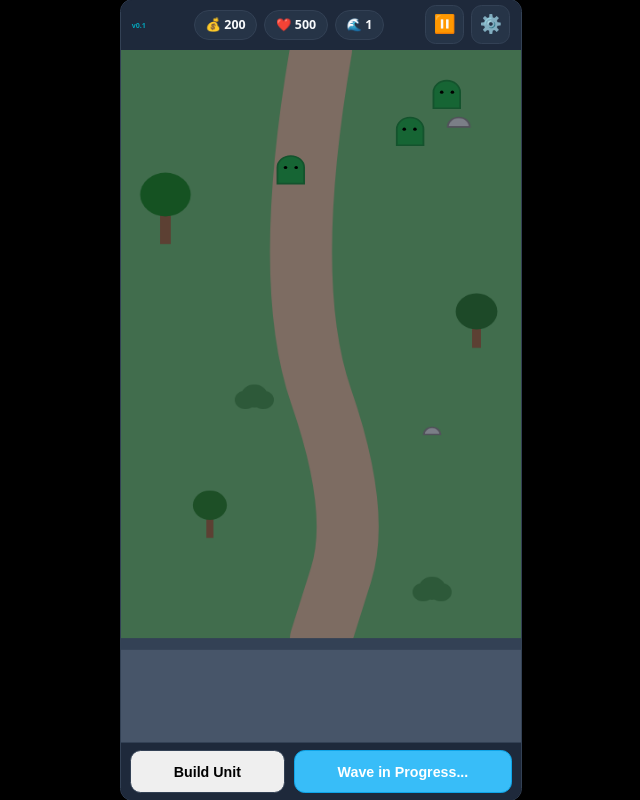
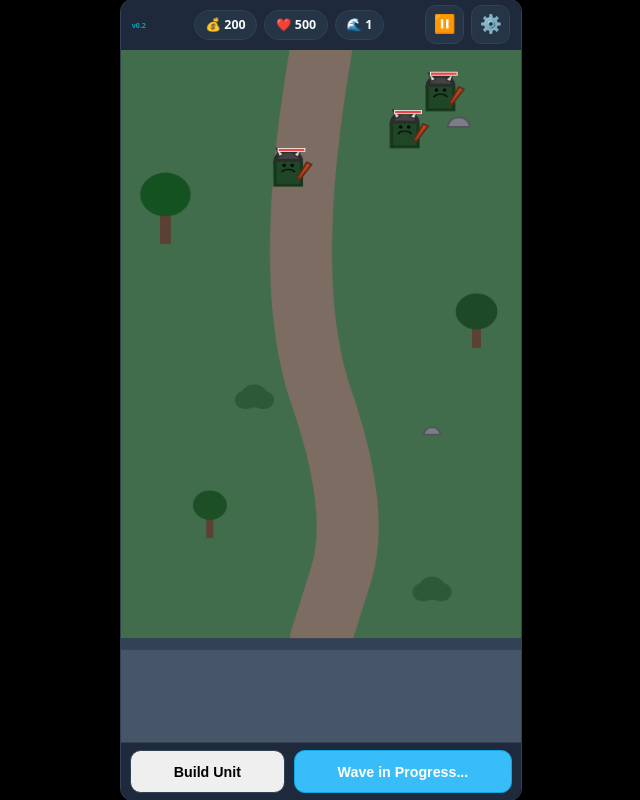
Before and after one commit to fraxyz/siege-defense-game, a plain HTML site: page index.html in a window 1280 px wide. Both pictures are taken after a click on the button "Start Wave ▶". Shown: the whole page, without its empty margins (319-959 px from the left). Drawn offline with Linux system fonts and the light colour scheme.

Commit message:
Add files via upload

```diff
--- /dev/null
+++ b/definitions.js
@@ -0,0 +1,184 @@
+// 2. DEFINITIONS
+class Decoration {
+    constructor({ x, y }) { this.x = x; this.y = y; }
+    draw(ctx) { /* implemented by subclasses */ }
+}
+
+class Tree extends Decoration {
+    constructor({ x, y, size = 1 }) {
+        super({ x, y });
+        this.size = size;
+        this.leafColor = `rgb(${20 + Math.random() * 15}, ${60 + Math.random() * 30}, ${30 + Math.random() * 15})`;
+        this.trunkHeight = 40 * this.size * (0.9 + Math.random() * 0.2);
+        this.leafRadius = 25 * this.size * (0.9 + Math.random() * 0.2);
+    }
+
+    draw(ctx) {
+        ctx.fillStyle = '#5c4033';
+        ctx.fillRect(this.x - (5 * this.size), this.y, 10 * this.size, this.trunkHeight);
+        ctx.fillStyle = this.leafColor;
+        ctx.beginPath();
+        ctx.arc(this.x, this.y - (10 * this.size), this.leafRadius, 0, Math.PI * 2);
+        ctx.fill();
+    }
+}
+
+class Bush extends Decoration {
+    draw(ctx) {
+        ctx.fillStyle = '#2d5939';
+        ctx.beginPath();
+        ctx.arc(this.x, this.y, 15, 0, Math.PI * 2);
+        ctx.arc(this.x + 10, this.y + 5, 12, 0, Math.PI * 2);
+        ctx.arc(this.x - 10, this.y + 5, 12, 0, Math.PI * 2);
+        ctx.fill();
+    }
+}
+
+class Stone extends Decoration {
+    constructor({x, y}) {
+        super({x, y});
+        this.size = 8 + Math.random() * 8;
+    }
+    draw(ctx) {
+        ctx.fillStyle = '#7b7e87';
+        ctx.strokeStyle = '#52525b';
+        ctx.lineWidth = 2;
+        ctx.beginPath();
+        ctx.arc(this.x, this.y, this.size, Math.PI, 0);
+        ctx.closePath();
+        ctx.fill();
+        ctx.stroke();
+    }
+}
+
+class Road extends Decoration {
+    constructor({ path, width, color }) {
+        super({});
+        this.path = path;
+        this.width = width;
+        this.color = color;
+    }
+
+    draw(ctx) {
+        if (this.path && this.path.length > 1) {
+            ctx.strokeStyle = this.color;
+            ctx.lineWidth = this.width;
+            ctx.lineCap = 'round';
+            ctx.beginPath();
+            ctx.moveTo(this.path[0].x, this.path[0].y);
+            for (let i = 1; i < this.path.length - 1; i++) {
+                const xc = (this.path[i].x + this.path[i + 1].x) / 2;
+                const yc = (this.path[i].y + this.path[i + 1].y) / 2;
+                ctx.quadraticCurveTo(this.path[i].x, this.path[i].y, xc, yc);
+            }
+            ctx.lineTo(this.path[this.path.length - 1].x, this.path[this.path.length - 1].y);
+            ctx.stroke();
+        }
+    }
+}
+
+const TERRAIN_DEFS = {
+    grasslands: {
+        name: 'Grasslands',
+        skyColor: '#8ca8c0',
+        battlefieldColor: '#416d4d',
+        wallColor: '#334155',
+        wallTopColor: '#475569',
+        wallPosition: LOGICAL_HEIGHT * 0.85,
+        wallThickness: 15,
+        decorations: [
+            new Road({
+                path: [
+                    { x: LOGICAL_WIDTH * 0.5, y: 0 },
+                    { x: LOGICAL_WIDTH * 0.4, y: 300 },
+                    { x: LOGICAL_WIDTH * 0.6, y: 600 },
+                    { x: LOGICAL_WIDTH * 0.5, y: LOGICAL_HEIGHT * 0.85 }
+                ],
+                width: 70, color: '#7d6c62'
+            }),
+            new Tree({ x: 50, y: 200, size: 1.2 }),
+            new Tree({ x: 400, y: 350, size: 1 }),
+            new Tree({ x: 100, y: 600, size: 0.8 }),
+            new Bush({ x: 150, y: 450 }),
+            new Bush({ x: 350, y: 700 }),
+            new Stone({ x: 80, y: 800 }),
+            new Stone({ x: 380, y: 100 }),
+            new Stone({ x: 350, y: 500 }),
+        ]
+    }
+};
+
+const UNIT_DEFS = {
+  archer: {
+      name:'Archer',
+      cost: 50,
+      range: 250,
+      fireRate: 0.6,
+      projectile: {
+          damage: 15,
+          speed: 250,
+          size: 12,
+          color: '#4b5563',
+          type: 'Arrow'
+      }
+    },
+};
+
+const ENEMY_DEFS = {
+    grunt: {
+        name: 'Grunt',
+        hp: 50,
+        speed: 50,
+        size: 40, // Collision/logic size.
+        damage: 5,
+        attackRate: 0.5,
+        goldValue: 10,
+        spriteUrl: './grunt.svg',
+        // --- MODIFIED LINES ---
+        spriteWidth: 500,  // Updated to match new SVG's viewBox width
+        spriteHeight: 500, // Updated to match new SVG's viewBox height
+    },
+};
+
+// This function loads the SVG image and pre-renders it.
+// It returns a Promise that resolves when the image is loaded and drawn.
+function preRenderGrunt() {
+    return new Promise((resolve, reject) => {
+        const def = ENEMY_DEFS.grunt;
+        const img = new Image();
+        img.src = def.spriteUrl;
+
+        img.onload = () => {
+            const offscreenCanvas = document.createElement('canvas');
+
+            const aspectRatio = def.spriteWidth / def.spriteHeight;
+            const renderHeight = 90;
+            const renderWidth = renderHeight * aspectRatio;
+
+            offscreenCanvas.width = renderWidth;
+            offscreenCanvas.height = renderHeight;
+            const ctx = offscreenCanvas.getContext('2d');
+            ctx.drawImage(img, 0, 0, renderWidth, renderHeight);
+
+            spriteCache.grunt = offscreenCanvas;
+            console.log('Grunt SVG sprite pre-rendered.');
+            resolve();
+        };
+
+        img.onerror = (err) => {
+            console.error(`Failed to load sprite: ${def.spriteUrl}`);
+            reject(err);
+        };
+    });
+}
+
+
+// A manager function to handle all sprite pre-rendering
+// It now returns a Promise that resolves when all sprites are loaded.
+function preRenderAllSprites() {
+    const promises = [
+        preRenderGrunt()
+        // When we add new enemies, we'll add their pre-render promises here.
+    ];
+    return Promise.all(promises);
+}
--- /dev/null
+++ b/entities.js
@@ -0,0 +1,276 @@
+// 3. GAME ENTITY CLASSES
+class Terrain {
+    constructor(styleName) {
+        this.style = TERRAIN_DEFS[styleName];
+    }
+    preRender() {
+        const offscreenCanvas = document.createElement('canvas');
+        offscreenCanvas.width = LOGICAL_WIDTH;
+        offscreenCanvas.height = LOGICAL_HEIGHT;
+        const offscreenCtx = offscreenCanvas.getContext('2d');
+        this.draw(offscreenCtx);
+        return offscreenCanvas;
+    }
+    draw(ctx) {
+        ctx.fillStyle = this.style.skyColor;
+        ctx.fillRect(0, 0, LOGICAL_WIDTH, LOGICAL_HEIGHT);
+        ctx.fillStyle = this.style.battlefieldColor;
+        ctx.fillRect(0, 0, LOGICAL_WIDTH, this.style.wallPosition);
+        for (const deco of this.style.decorations) {
+            deco.draw(ctx);
+        }
+        ctx.fillStyle = this.style.wallTopColor;
+        ctx.fillRect(0, this.style.wallPosition, LOGICAL_WIDTH, LOGICAL_HEIGHT - this.style.wallPosition);
+        ctx.fillStyle = this.style.wallColor;
+        ctx.fillRect(0, this.style.wallPosition, LOGICAL_WIDTH, this.style.wallThickness);
+    }
+}
+
+class Entity {
+    static nextId = 1;
+    constructor(x, y) {
+        this.id = Entity.nextId++;
+        this.x = x; this.y = y;
+    }
+}
+
+class Combatant extends Entity {
+    constructor(x, y, maxHp) {
+        super(x, y);
+        this.maxHp = maxHp;
+        this.hp = maxHp;
+        this.xp = 0;
+        this.xpToNextLevel = 100;
+    }
+
+    drawStatusBar(ctx, current, max, color, yOffset) {
+        if (current <= 0 && max > 0 && color !== '#3b82f6') {
+            return;
+        }
+
+        const BAR_WIDTH = 30;
+        const BAR_HEIGHT = 4;
+        const x = this.x - (BAR_WIDTH / 2);
+        const y = this.y + yOffset;
+
+        if (color === '#3b82f6') {
+            ctx.fillStyle = '#000000';
+        } else {
+            ctx.fillStyle = '#000000A0';
+        }
+        ctx.fillRect(x, y, BAR_WIDTH, BAR_HEIGHT);
+
+        const currentWidth = (current / max) * BAR_WIDTH;
+
+        if (color === '#3b82f6') {
+            ctx.fillStyle = '#cccccc';
+        } else {
+            ctx.fillStyle = color;
+        }
+
+        ctx.fillRect(x, y, currentWidth, BAR_HEIGHT);
+
+        ctx.strokeStyle = '#FFFFFF';
+        ctx.lineWidth = 1;
+        ctx.strokeRect(x, y, BAR_WIDTH, BAR_HEIGHT);
+    }
+}
+
+class Projectile extends Entity {
+    constructor(owner, target, def) {
+        super(owner.x, owner.y);
+        this.ownerId = owner.id;
+        this.def = def;
+        this.isAlive = true;
+        this.startX = owner.x;
+        this.startY = owner.y;
+        this.maxRangeSq = owner.def.range * owner.def.range;
+        const angle = Math.atan2(target.y - this.y, target.x - this.x);
+        this.vx = Math.cos(angle) * this.def.speed;
+        this.vy = Math.sin(angle) * this.def.speed;
+        this.angle = angle;
+    }
+
+    update(dt, state) {
+        this.x += this.vx * dt;
+        this.y += this.vy * dt;
+
+        for (const enemy of state.enemies) {
+            if (Math.hypot(this.x - enemy.x, this.y - enemy.y) < (this.def.size + enemy.def.size / 2)) {
+                enemy.hp -= this.def.damage;
+                this.isAlive = false;
+                return;
+            }
+        }
+
+        const distanceTraveledSq = (this.x - this.startX)**2 + (this.y - this.startY)**2;
+        if (distanceTraveledSq >= this.maxRangeSq) {
+            this.isAlive = false;
+            return;
+        }
+
+        if (this.x < 0 || this.x > LOGICAL_WIDTH || this.y < 0 || this.y > LOGICAL_HEIGHT) {
+            this.isAlive = false;
+        }
+    }
+
+    draw(ctx) {
+        ctx.fillStyle = this.def.color;
+        ctx.beginPath();
+        ctx.arc(this.x, this.y, this.def.size, 0, Math.PI * 2);
+        ctx.fill();
+    }
+}
+
+class Arrow extends Projectile {
+    constructor(owner, target, def) {
+        super(owner, target, def);
+    }
+
+    draw(ctx) {
+        ctx.fillStyle = this.def.color;
+        ctx.save();
+        ctx.translate(this.x, this.y);
+        ctx.rotate(this.angle);
+        const size = this.def.size;
+        const halfWidth = size / 2.5;
+        ctx.beginPath();
+        ctx.moveTo(size, 0);
+        ctx.lineTo(0, -halfWidth);
+        ctx.lineTo(0, halfWidth);
+        ctx.closePath();
+        ctx.fill();
+        ctx.restore();
+    }
+}
+
+class Enemy extends Combatant {
+    constructor(x, y, def) {
+        super(x, y, def.hp);
+        this.def = def;
+        this.animationTimer = Math.random() * 10;
+        this.attackCooldown = 0;
+    }
+
+    update(dt, state) {
+        this.animationTimer += dt;
+        const wallY = state.terrain.style.wallPosition;
+
+        if (this.y >= wallY) {
+            this.y = wallY;
+            this.attackCooldown = Math.max(0, this.attackCooldown - dt);
+            if (this.attackCooldown === 0) {
+                state.hp = Math.max(0, state.hp - this.def.damage);
+                document.getElementById('hp-badge').textContent = `❤️ ${state.hp}`;
+                this.attackCooldown = 1 / this.def.attackRate;
+            }
+            return;
+        }
+
+        this.y = Math.min(this.y + this.def.speed * dt, wallY);
+    }
+
+    draw(ctx) {
+        // --- MODIFIED: Use a DYNAMIC key to find the correct sprite ---
+        const spriteKey = this.def.name.toLowerCase();
+        const sprite = spriteCache[spriteKey];
+
+        // If a pre-rendered sprite exists for this enemy type, draw it.
+        if (sprite) {
+            const bobSpeed = 10;
+            const bobAmount = 2;
+            const bobOffset = Math.sin(this.animationTimer * bobSpeed) * bobAmount;
+
+            const drawX = this.x - sprite.width / 2;
+            const drawY = this.y - sprite.height / 2 + bobOffset;
+
+            ctx.drawImage(sprite, drawX, drawY);
+        } else {
+            // Fallback for any enemy that hasn't been pre-rendered.
+            // In a real game, you would have the manual drawing logic here.
+            // For now, we'll just draw a placeholder so it's not invisible.
+            ctx.fillStyle = 'magenta';
+            ctx.fillRect(this.x - this.def.size / 2, this.y - this.def.size / 2, this.def.size, this.def.size);
+            console.warn(`Sprite not found for: ${spriteKey}. Drawing placeholder.`);
+        }
+        // -----------------------------------------------------------------
+
+		// Draw the enemy health bar (this remains unchanged)
+		this.drawStatusBar(ctx, this.hp, this.maxHp, '#ef4444', -this.def.size * 0.8);
+    }
+}
+
+class Unit extends Combatant {
+    constructor(x, y, def) {
+        super(x, y, 100);
+        this.def = def;
+    }
+
+    update(dt, state) { /* default update for units */ }
+    draw(ctx) { /* implemented by subclasses */ }
+
+	drawStatusBars(ctx, unitScale) {
+        const scale = unitScale || 1.5;
+        const unitHeight = 40 * scale;
+
+        const hpBarYOffset = -unitHeight * 0.8;
+        this.drawStatusBar(ctx, this.hp, this.maxHp, '#34d399', hpBarYOffset);
+
+        const xpBarYOffset = hpBarYOffset + 4 + 1;
+        this.drawStatusBar(ctx, this.xp, this.xpToNextLevel, '#3b82f6', xpBarYOffset);
+    }
+}
+
+
+class Archer extends Unit {
+    constructor(x, y, def) {
+        super(x, y, def);
+        this.fireCooldown = 1 / this.def.fireRate;
+    }
+
+    update(dt, state) {
+        this.fireCooldown = Math.max(0, this.fireCooldown - dt);
+
+        if (this.fireCooldown === 0 && state.enemies.length > 0) {
+            let nearestEnemy = null;
+            let minDistanceSq = this.def.range * this.def.range;
+
+            for (const enemy of state.enemies) {
+                const distanceSq = (this.x - enemy.x)**2 + (this.y - enemy.y)**2;
+                if (distanceSq < minDistanceSq) {
+                    minDistanceSq = distanceSq;
+                    nearestEnemy = enemy;
+                }
+            }
+
+            if (nearestEnemy) {
+                state.projectiles.push(new Arrow(this, nearestEnemy, this.def.projectile));
+                this.fireCooldown = 1 / this.def.fireRate;
+            }
+        }
+    }
+
+    draw(ctx) {
+        const baseX = this.x; const baseY = this.y; const scale = 1.5;
+
+        const faceRadius = 8 * scale; const faceY = baseY - faceRadius - (2 * scale);
+        ctx.fillStyle = '#f59e0b'; ctx.strokeStyle = '#b45309'; ctx.lineWidth = 2 * scale;
+        ctx.beginPath(); ctx.arc(baseX, faceY, faceRadius, 0, Math.PI * 2); ctx.fill(); ctx.stroke();
+        const hatTipX = baseX + (2 * scale); const hatTipY = faceY - (22 * scale);
+        const hatBaseY = faceY - (faceRadius / 2); const hatLeftX = baseX - (14 * scale);
+        const hatRightX = baseX + (10 * scale);
+        ctx.fillStyle = '#166534'; ctx.strokeStyle = '#14532d'; ctx.lineWidth = 2 * scale;
+        ctx.beginPath(); ctx.moveTo(hatTipX, hatTipY); ctx.lineTo(hatRightX, hatBaseY);
+        ctx.lineTo(hatLeftX, hatBaseY); ctx.closePath(); ctx.fill(); ctx.stroke();
+        ctx.strokeStyle = '#ef4444'; ctx.lineWidth = 2.5 * scale; ctx.beginPath();
+        const featherStartX = hatLeftX + (4 * scale); const featherStartY = hatBaseY - (1 * scale);
+        ctx.moveTo(featherStartX, featherStartY); ctx.lineTo(featherStartX - (5 * scale), featherStartY - (10 * scale)); ctx.stroke();
+
+		this.drawStatusBars(ctx, scale);
+    }
+}
+
+function createUnit(type, x, y) {
+    if (type === 'archer') return new Archer(x, y, UNIT_DEFS[type]);
+    return null;
+}
--- /dev/null
+++ b/game-logic.js
@@ -0,0 +1,133 @@
+// 4. PLACEMENT & WAVE LOGIC
+function getPointerPos(e) {
+    const rect = canvas.getBoundingClientRect();
+    const physicalX = e.clientX - rect.left; const physicalY = e.clientY - rect.top;
+    const logicalX = (physicalX / rect.width) * LOGICAL_WIDTH;
+    const logicalY = (physicalY / rect.height) * LOGICAL_HEIGHT;
+    return { x: logicalX, y: logicalY };
+}
+
+function getSnappedPlacement(x, y) {
+    const wallPosition = state.terrain.style.wallPosition;
+    const wallThickness = state.terrain.style.wallThickness;
+    if (y < wallPosition + wallThickness) {
+        return { x, y, valid: false };
+    }
+    const isOverlapping = state.units.some(u => Math.hypot(x - u.x, y - u.y) < 30);
+    return { x, y, valid: !isOverlapping };
+}
+
+function startWave() {
+    if (state.spawning) return;
+    state.spawning = true;
+    const waveSize = 20;
+    const spawnInterval = 1000;
+    const enemyDef = ENEMY_DEFS.grunt;
+    const enemyRadius = enemyDef.size / 2;
+    const spawnableWidth = LOGICAL_WIDTH - (enemyRadius * 2);
+    const startY = enemyRadius;
+
+    state.currentWaveActive = true;
+
+    for (let i = 0; i < waveSize; i++) {
+        setTimeout(() => {
+            const startX = (Math.random() * spawnableWidth) + enemyRadius;
+            state.enemies.push(new Enemy(startX, startY, enemyDef));
+            if (i === waveSize - 1) {
+                state.spawning = false;
+            }
+        }, i * spawnInterval);
+    }
+}
+
+// 5. MAIN GAME LOOP
+function update(dt) {
+    if (state.isGameOver) return;
+
+    state.units.forEach(u => u.update(dt, state));
+    state.enemies.forEach(e => e.update(dt, state));
+    state.projectiles.forEach(p => p.update(dt, state));
+
+    state.projectiles = state.projectiles.filter(p => p.isAlive);
+
+    let defeatedEnemiesGold = 0;
+    const survivingEnemies = [];
+    for (const enemy of state.enemies) {
+        if (enemy.hp > 0) {
+            survivingEnemies.push(enemy);
+        } else {
+            defeatedEnemiesGold += enemy.def.goldValue;
+        }
+    }
+    state.enemies = survivingEnemies;
+
+    if (defeatedEnemiesGold > 0) {
+        state.gold += defeatedEnemiesGold;
+        document.getElementById('gold-badge').textContent = `💰 ${state.gold}`;
+    }
+
+    if (state.currentWaveActive && !state.spawning && state.enemies.length === 0 && state.lastTime !== 0) {
+        const goldReward = state.wave * 100;
+        state.gold += goldReward;
+        state.wave += 1;
+        state.currentWaveActive = false;
+
+        document.getElementById('gold-badge').textContent = `💰 ${state.gold}`;
+        document.getElementById('wave-badge').textContent = `🌊 ${state.wave}`;
+
+        const startWaveBtn = document.getElementById('start-wave-btn');
+        startWaveBtn.disabled = false;
+        startWaveBtn.textContent = `Start Wave ${state.wave} ▶`;
+    }
+
+    if (state.hp <= 0) {
+        state.isGameOver = true;
+        document.getElementById('game-over-overlay').classList.add('show');
+    }
+}
+
+function draw() {
+    ctx.clearRect(0, 0, LOGICAL_WIDTH, LOGICAL_HEIGHT);
+
+    if (state.backgroundCache) {
+        ctx.drawImage(state.backgroundCache, 0, 0, LOGICAL_WIDTH, LOGICAL_HEIGHT);
+    }
+
+    for (const enemy of state.enemies) { enemy.draw(ctx); }
+    for (const unit of state.units) { unit.draw(ctx); }
+    for (const projectile of state.projectiles) { projectile.draw(ctx); }
+
+    if (state.placing && state.ghost) {
+        ctx.globalAlpha = 0.5;
+        const tempUnit = createUnit(state.placing, state.ghost.x, state.ghost.y);
+        if(tempUnit) tempUnit.draw(ctx);
+        ctx.globalAlpha = 1.0;
+        ctx.beginPath();
+        ctx.arc(state.ghost.x, state.ghost.y, 18, 0, Math.PI * 2);
+        ctx.strokeStyle = state.ghost.valid ? 'white' : 'red';
+        ctx.lineWidth = 2;
+        ctx.stroke();
+
+        const def = UNIT_DEFS[state.placing];
+        if (def && def.range) {
+            ctx.beginPath();
+            ctx.arc(state.ghost.x, state.ghost.y, def.range, 0, Math.PI * 2);
+            ctx.strokeStyle = 'rgba(255,255,255,0.2)';
+            ctx.lineWidth = 1;
+            ctx.setLineDash([6, 6]);
+            ctx.stroke();
+            ctx.setLineDash([]);
+        }
+	}
+}
+
+
+function loop(timestamp) {
+  if (state.isGameOver) return;
+  if (!state.lastTime) { state.lastTime = timestamp; }
+  const dt = (timestamp - state.lastTime) / 1000;
+  state.lastTime = timestamp;
+  update(dt);
+  draw();
+  requestAnimationFrame(loop);
+}
--- /dev/null
+++ b/game-state.js
@@ -0,0 +1,21 @@
+// === GAME LOGIC ===
+
+// 1. GAME STATE
+const state = {
+    gold: 200,
+    hp: 500, // Increased HP
+    wave: 1,
+    units: [],
+    enemies: [],
+    projectiles: [],
+    placing: null,
+    ghost: null,
+    lastTime: 0,
+    terrain: null,
+    spawning: false,
+    backgroundCache: null,
+    isGameOver: false,
+};
+
+// A cache for pre-rendered sprites
+const spriteCache = {};
--- a/index.html
+++ b/index.html
@@ -11,7 +11,7 @@
   <div id="game-container">
     <!-- TOP HUD -->
     <div class="hud">
-	<span class="version-badge">v0.1</span>
+	<span class="version-badge">v0.2</span>
       <div class="meters">
         <span class="badge" id="gold-badge">💰 200</span>
         <span class="badge" id="hp-badge">❤️ 500</span>
@@ -39,6 +39,11 @@
     </div>
   </div>
 
-  <script src="game.js"></script>
+  <script src="ui.js"></script>
+  <script src="game-state.js"></script>
+  <script src="definitions.js"></script>
+  <script src="entities.js"></script>
+  <script src="game-logic.js"></script>
+  <script src="main.js"></script>
 </body>
 </html>
--- /dev/null
+++ b/main.js
@@ -0,0 +1,55 @@
+// 6. EVENT LISTENERS
+document.getElementById('build-unit-btn').addEventListener('click', () => {
+    state.placing = 'archer';
+});
+const startWaveBtn = document.getElementById('start-wave-btn');
+startWaveBtn.addEventListener('click', () => {
+    startWave();
+    startWaveBtn.disabled = true;
+    startWaveBtn.textContent = 'Wave in Progress...';
+});
+canvas.addEventListener('pointermove', (e) => {
+    if (!state.placing) return;
+    state.ghost = getSnappedPlacement(getPointerPos(e).x, getPointerPos(e).y);
+});
+canvas.addEventListener('pointerleave', () => {
+    state.ghost = null;
+});
+canvas.addEventListener('click', (e) => {
+    const unitType = state.placing;
+    if (!unitType) return;
+    const unitDef = UNIT_DEFS[unitType];
+
+    if (!state.ghost || !state.ghost.valid || state.gold < unitDef.cost) {
+      state.placing = null; state.ghost = null; return;
+    }
+
+    const newUnit = createUnit(unitType, state.ghost.x, state.ghost.y);
+    if (newUnit) {
+        state.units.push(newUnit);
+        state.gold -= unitDef.cost;
+        document.getElementById('gold-badge').textContent = `💰 ${state.gold}`;
+    }
+
+    state.placing = null; state.ghost = null;
+});
+
+// === INITIALIZATION ===
+function init() {
+    state.currentWaveActive = false;
+
+    document.getElementById('gold-badge').textContent = `💰 ${state.gold}`;
+    document.getElementById('hp-badge').textContent = `❤️ ${state.hp}`;
+    document.getElementById('wave-badge').textContent = `🌊 ${state.wave}`;
+
+    // MODIFIED: Call the new manager function
+    preRenderAllSprites();
+
+    state.terrain = new Terrain('grasslands');
+    state.backgroundCache = state.terrain.preRender();
+    window.addEventListener('resize', handleResize);
+    handleResize();
+    requestAnimationFrame(loop);
+}
+
+init();
--- /dev/null
+++ b/ui.js
@@ -0,0 +1,32 @@
+// === UI & SCALING LOGIC ===
+const gameContainer = document.getElementById('game-container');
+const canvas = document.getElementById('game-canvas');
+const ctx = canvas.getContext('2d');
+
+const LOGICAL_WIDTH = 450;
+const LOGICAL_HEIGHT = 900;
+const LOGICAL_ASPECT_RATIO = LOGICAL_WIDTH / LOGICAL_HEIGHT;
+
+function handleResize() {
+  const screenWidth = window.innerWidth;
+  const screenHeight = window.innerHeight;
+  const screenAspectRatio = screenWidth / screenHeight;
+  let newWidth, newHeight;
+  if (screenAspectRatio > LOGICAL_ASPECT_RATIO) {
+    newHeight = screenHeight;
+    newWidth = newHeight * LOGICAL_ASPECT_RATIO;
+  } else {
+    newWidth = screenWidth;
+    newHeight = newWidth / LOGICAL_ASPECT_RATIO;
+  }
+  gameContainer.style.width = `${newWidth}px`;
+  gameContainer.style.height = `${newHeight}px`;
+  const scaleFactor = newWidth / LOGICAL_WIDTH;
+  document.documentElement.style.setProperty('--scale-factor', scaleFactor);
+  const dpr = window.devicePixelRatio || 1;
+  canvas.width = canvas.clientWidth * dpr;
+  canvas.height = canvas.clientHeight * dpr;
+  const logicalScaleX = canvas.width / LOGICAL_WIDTH;
+  const logicalScaleY = canvas.height / LOGICAL_HEIGHT;
+  ctx.setTransform(logicalScaleX, 0, 0, logicalScaleY, 0, 0);
+}
```
Also changed, not shown: grunt.svg (added).
